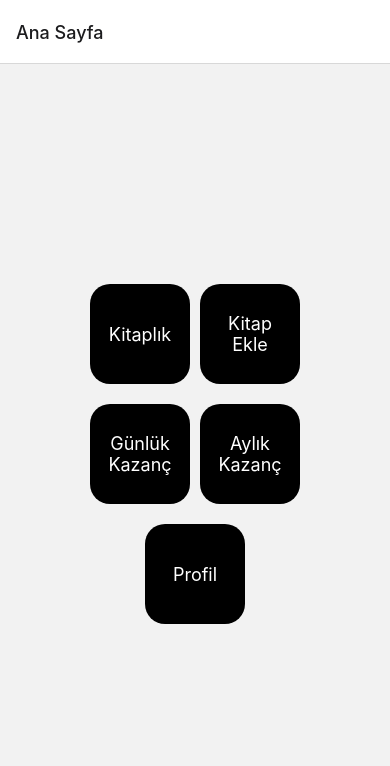
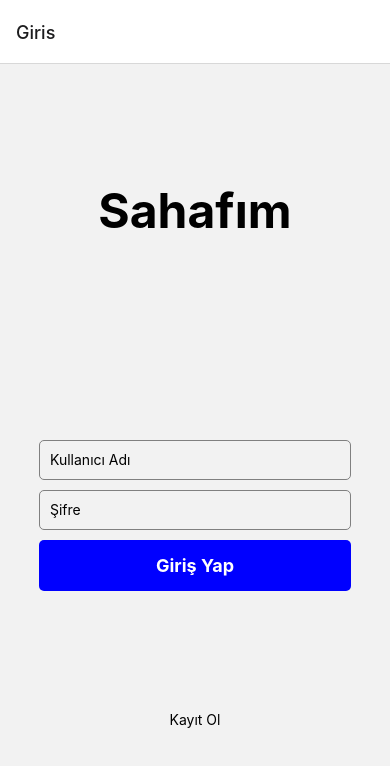
Before and after one commit to SerdarEmirBOSTANCI/Sahaf-Uygulamasi, a React Native app in the folder sahafimMobil/: screen /loginPage in a window 390 px wide. Shown: the top 766 px of the page. Built offline with nearby package versions, Linux system fonts and the light colour scheme.

Commit message:
Giriş Sayfası Oluşturuldu
Uygulumanın giriş sayfası oluşturuldu. veritabı bağlantıları olmadığı için kayıt ol butonu ana sayfaya geçiş olarak kullanılıyor. veri tabanına bağlandığında gerekli düzenlemeler yapılacak.

```diff
--- a/sahafimMobil/App.js
+++ b/sahafimMobil/App.js
@@ -1,16 +1,24 @@
+// App.js
+
 import React from 'react';
 import { NavigationContainer } from '@react-navigation/native';
 import { createStackNavigator } from '@react-navigation/stack';
-import HomePage from './screens/homePage'; // HomePage dosyanızın yolunu doğru şekilde vermelisiniz.
-import KitaplikPage from './screens/kitaplikPage'; // KitaplikPage dosyanızın yolunu doğru şekilde vermelisiniz.
+import HomePage from './screens/HomePage';
+import KitaplikPage from './screens/kitaplikPage';
 import KitapEklePage from './screens/kitapEklePage';
+import loginPage from './screens/loginPage';
 
 const Stack = createStackNavigator();
 
 function App() {
   return (
     <NavigationContainer>
-      <Stack.Navigator initialRouteName="HomePage">
+      <Stack.Navigator initialRouteName="loginPage">
+        <Stack.Screen
+          name="loginPage"
+          component={loginPage}
+          options={{ title: 'Giris' }}
+        />
         <Stack.Screen
           name="HomePage"
           component={HomePage}
@@ -24,7 +32,7 @@ function App() {
         <Stack.Screen
           name="KitapEkle"
           component={KitapEklePage}
-          options={{ title: 'Kitap Ekle' }}
+          options={{ title: 'KitapEkle' }}
         />
       </Stack.Navigator>
     </NavigationContainer>
--- /dev/null
+++ b/sahafimMobil/screens/loginPage.js
@@ -0,0 +1,81 @@
+import React, { useState } from 'react';
+import { View, Text, TextInput, TouchableOpacity, StyleSheet } from 'react-native';
+
+const LoginScreen = ({ navigation }) => {
+  const [username, setUsername] = useState('');
+  const [password, setPassword] = useState('');
+
+  const handleLogin = () => {
+    // Giriş işlemleri burada yapılacak
+    // Örneğin, kullanıcı adı ve şifre kontrolü gibi
+    // navigation.navigate('HomePage'); // Giriş yapıldığında HomePage'e gitmek için
+  };
+
+  return (
+    <View style={styles.container}>
+      <Text style={styles.title}>Sahafım</Text>
+      <View style={styles.inputContainer}>
+        <TextInput
+          style={styles.input}
+          placeholder="Kullanıcı Adı"
+          onChangeText={setUsername}
+          value={username}
+        />
+        <TextInput
+          style={styles.input}
+          placeholder="Şifre"
+          onChangeText={setPassword}
+          value={password}
+          secureTextEntry
+        />
+        <TouchableOpacity style={styles.button} onPress={() => navigation.navigate('HomaPage')}>
+          <Text style={styles.buttonText}>Giriş Yap</Text>
+        </TouchableOpacity>
+      </View>
+      <TouchableOpacity style={styles.registerLink} onPress={() => navigation.navigate('HomePage')}>
+        <Text>Kayıt Ol</Text>
+      </TouchableOpacity>
+    </View>
+  );
+};
+
+const styles = StyleSheet.create({
+  container: {
+    flex: 1,
+    justifyContent: 'center',
+    alignItems: 'center',
+  },
+  title: {
+    fontSize: 48,
+    fontWeight: 'bold',
+    marginBottom: 200,
+  },
+  inputContainer: {
+    width: '80%',
+    marginBottom: 100,
+  },
+  input: {
+    height: 40,
+    borderColor: 'gray',
+    borderWidth: 1,
+    borderRadius: 5,
+    marginBottom: 10,
+    paddingLeft: 10,
+  },
+  button: {
+    backgroundColor: 'blue',
+    paddingVertical: 15,
+    borderRadius: 5,
+    alignItems: 'center',
+  },
+  buttonText: {
+    color: 'white',
+    fontSize: 18,
+    fontWeight: 'bold',
+  },
+  registerLink: {
+    marginTop: 20,
+  },
+});
+
+export default LoginScreen;
```
